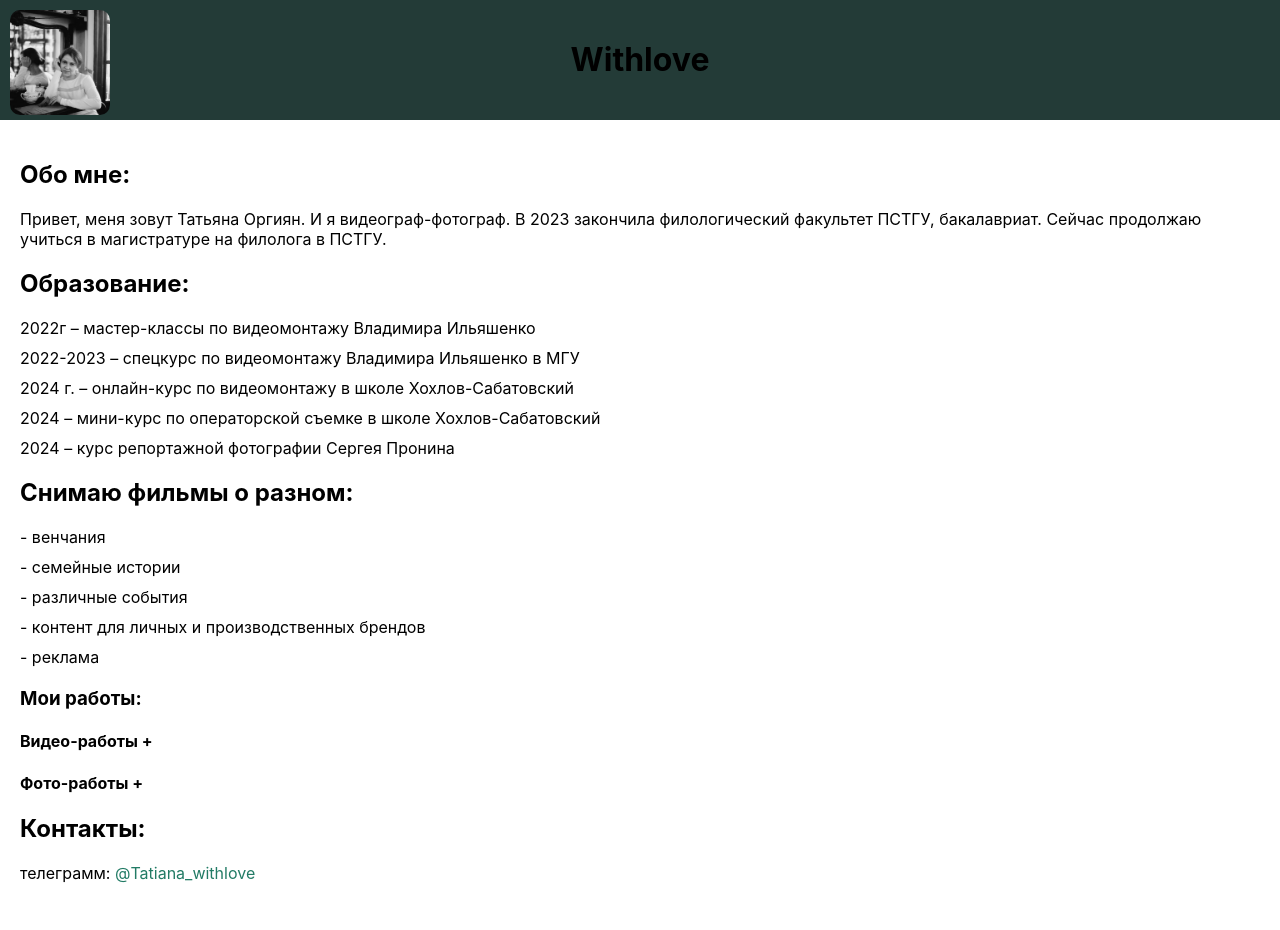
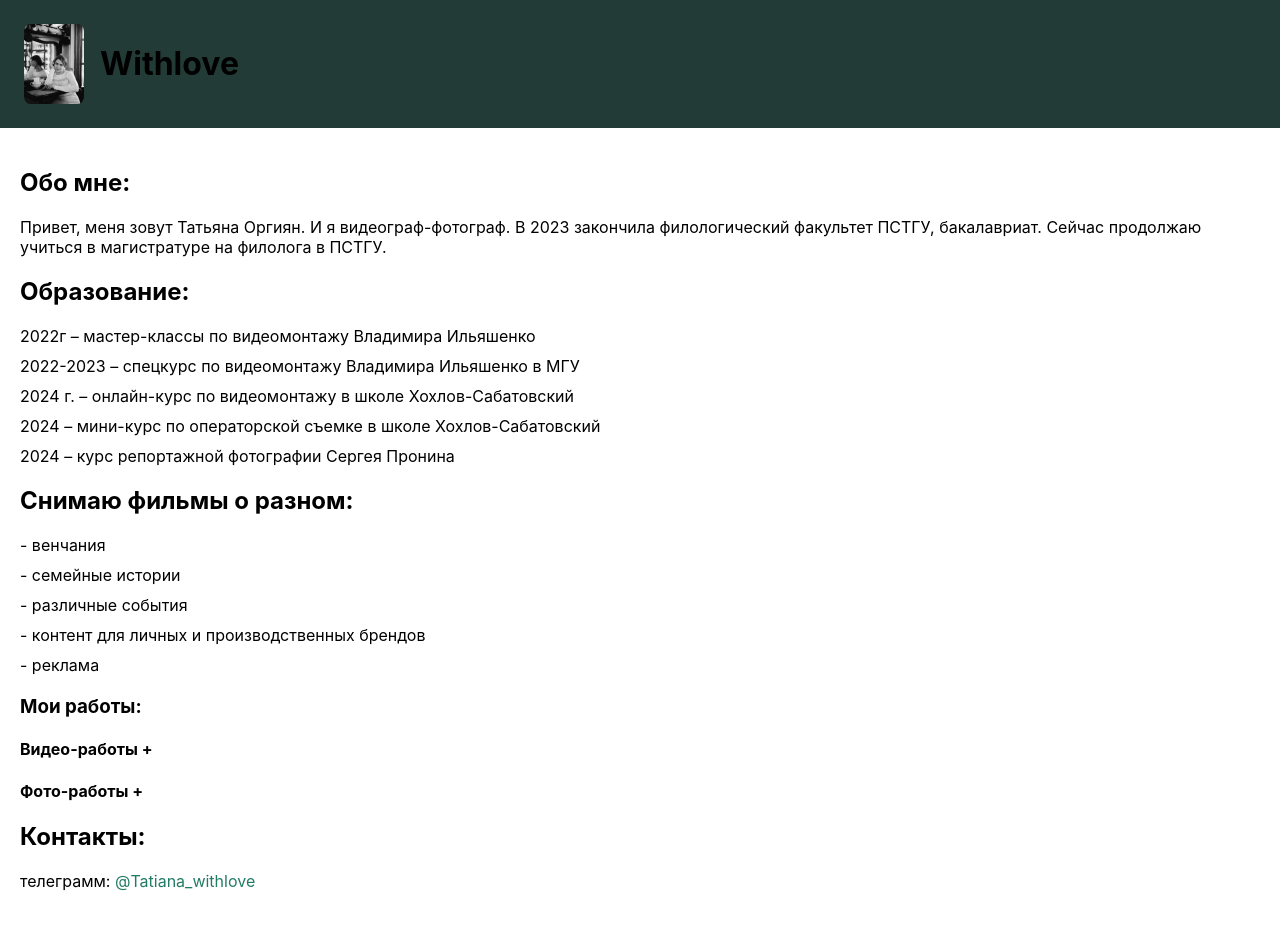
Before and after one commit to 5v374/Withlove, a React (Create React App) app: page / in a window 1280 px wide. Built offline with nearby package versions, Linux system fonts and the light colour scheme.

Commit message:
css update

```diff
--- a/src/App.css
+++ b/src/App.css
@@ -22,20 +22,17 @@ h1 {
 
 .App-header {
   background-color: #233b37;
-  padding: 20px;
-
+  padding: 1.5rem;
   position: relative;
+  display: flex;
+  gap: 1rem;
 }
 
 
 .profile-image {
   border-radius: 10%;
-  height: 105px;
-  left: 10px;
-  position: absolute;
-  top: 10px;
-  width: 100px;
   object-fit: cover;
+  max-height: 5rem;
 }
 main {
   padding: 20px;
```
